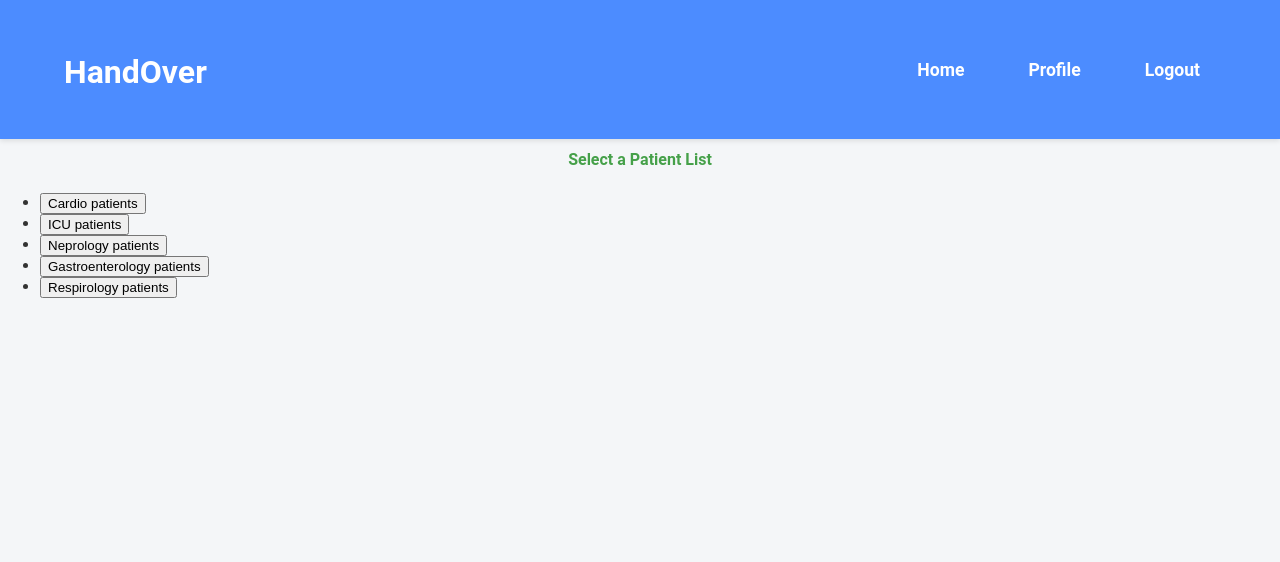
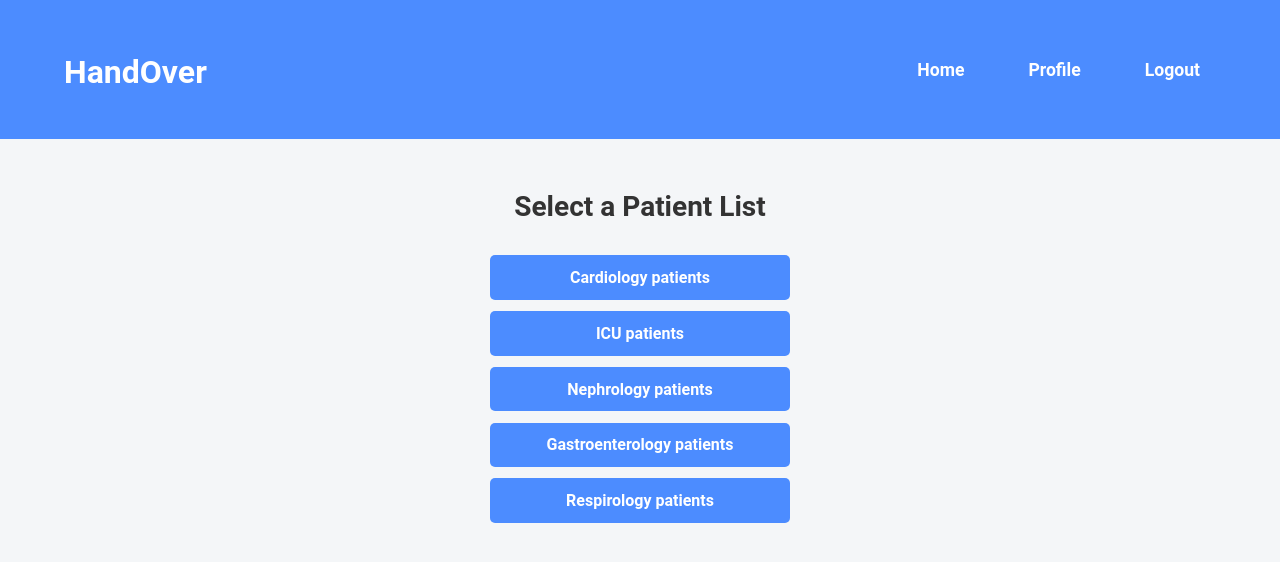
Before and after one commit to hikaba/handover-frontend, a React (Vite) app: page / in a window 1280 px wide. Shown: the top 562 px of the page. Built offline with nearby package versions, Linux system fonts and the light colour scheme; no server answers; sample sign-in values are in the browser's storage.

Commit message:
added to styling to the landing page, created lists for patients on each block

```diff
--- a/src/api/routes.js
+++ b/src/api/routes.js
@@ -70,3 +70,7 @@ export const updateHandoverNote = (patientId, handoverNote) => {
 export const getPatientById = (patientId) => {
     return apiClient.get(`api/patients/${patientId}`)
 }
+
+export const getPatientsByBlock = (block) => {
+    return apiClient.get(`api/patients?block=${block}`);
+};
--- a/src/pages/HomePage/HomePage.jsx
+++ b/src/pages/HomePage/HomePage.jsx
@@ -1,16 +1,24 @@
 import React, { useState, useEffect } from "react";
 import { useAuth } from "../../context/AuthContext";
-import { getPatientsByDoctorId } from "../../api/routes";
+import { getPatientsByBlock } from "../../api/routes";
 import PatientListView from "../../components/PatientListView/PatientListView";
+import { useLocation } from "react-router-dom";
+import Loading from "../../components/Loading/Loading";
+import "./HomePage.scss";
+
 function HomePage() {
     const [patients, setPatients] = useState([]);
     const [loading,  setLoading] =  useState(true);
     const { currentUser } = useAuth();
+    const location = useLocation();
 
-    const fetchPatientsByDoctorId = async (doctorId) => {
+    const params = new URLSearchParams(location.search);
+    const block = params.get("block");
+
+    const fetchPatientsByBlock = async (block) => {
         try {
             setLoading(true);
-            const response = await getPatientsByDoctorId(doctorId);
+            const response = await getPatientsByBlock(block);
             setPatients(response);
             setLoading(false);
         } catch (error){
@@ -20,15 +28,16 @@ function HomePage() {
     }
 
     useEffect(() => {
-        fetchPatientsByDoctorId(currentUser.uid);
+        fetchPatientsByBlock(block)
 
       }, []);
 
     if (loading){
-        return <div>Loading...please wait</div>
+        return <Loading />
     }
     return(
         <div className="home">
+            <h1 className="block-patients__header">{block.toUpperCase()} Patients</h1>
             <PatientListView patients={patients} />
         </div>
     )
--- /dev/null
+++ b/src/pages/HomePage/HomePage.scss
@@ -0,0 +1,17 @@
+@use '../../styles/partials/mixins' as *;
+@use '../../styles/partials/variables' as *;
+
+.block-patients__header {
+    @include mobile-header;
+        text-align: center;
+        padding: 1.5rem 1rem 0;
+        color: $accent-color;
+        margin: 0;
+        @include tablet {
+            @include tablet-header;
+            // padding: 1.5rem;
+          }
+        @include desktop {
+            padding: 2rem 1rem 0;
+          }
+}
--- a/src/pages/LandingPage/LandingPage.jsx
+++ b/src/pages/LandingPage/LandingPage.jsx
@@ -6,7 +6,7 @@ import "./LandingPage.scss";
 function LandingPage() {
     const navigate = useNavigate();
 
-    const blocks = ["Cardio", "ICU", "Neprology", "Gastroenterology", "Respirology"];
+    const blocks = ["Cardiology", "ICU", "Nephrology", "Gastroenterology", "Respirology"];
 
     const handleBlockClick = (block) => {
         navigate(`/patients?block=${block}`)
--- a/src/pages/LandingPage/LandingPage.scss
+++ b/src/pages/LandingPage/LandingPage.scss
@@ -1,2 +1,58 @@
 @use '../../styles/partials/mixins' as *;
 @use '../../styles/partials/variables' as *;
+
+.landing-page {
+    @include flex-center;
+    flex-direction: column;
+    justify-content: flex-start;
+    padding: 2rem;
+    background-color: $background-color;
+    height: 100vh;
+
+    &__header {
+        @include mobile-header;
+        color: $text-color;
+        text-align: center;
+        margin-bottom: 2rem;
+        font-size: 1.2rem;
+
+        @include tablet {
+            @include tablet-header;
+        }
+
+        @include desktop {
+            @include desktop-header;
+        }
+    }
+
+    &__list {
+        text-align: center;
+        list-style: none;
+        padding: 0;
+        margin: 0;
+        width: 100%;
+        max-width: 37.5rem;
+    }
+
+    &__item {
+        margin-bottom: 0.7rem;
+    }
+
+    &__button {
+        @include button-style($primary-color);
+        width: 100%;
+        max-width: 300px;
+        font-family: $font-family;
+        font-size: 0.9rem;
+        padding: 0.75rem 1rem;
+
+        @include tablet{
+            font-size: 1rem;
+            padding: 0.8rem 1.25rem;
+        }
+
+        &:focus {
+            outline: 2px solid $accent-color;
+        }
+    }
+  }
```
